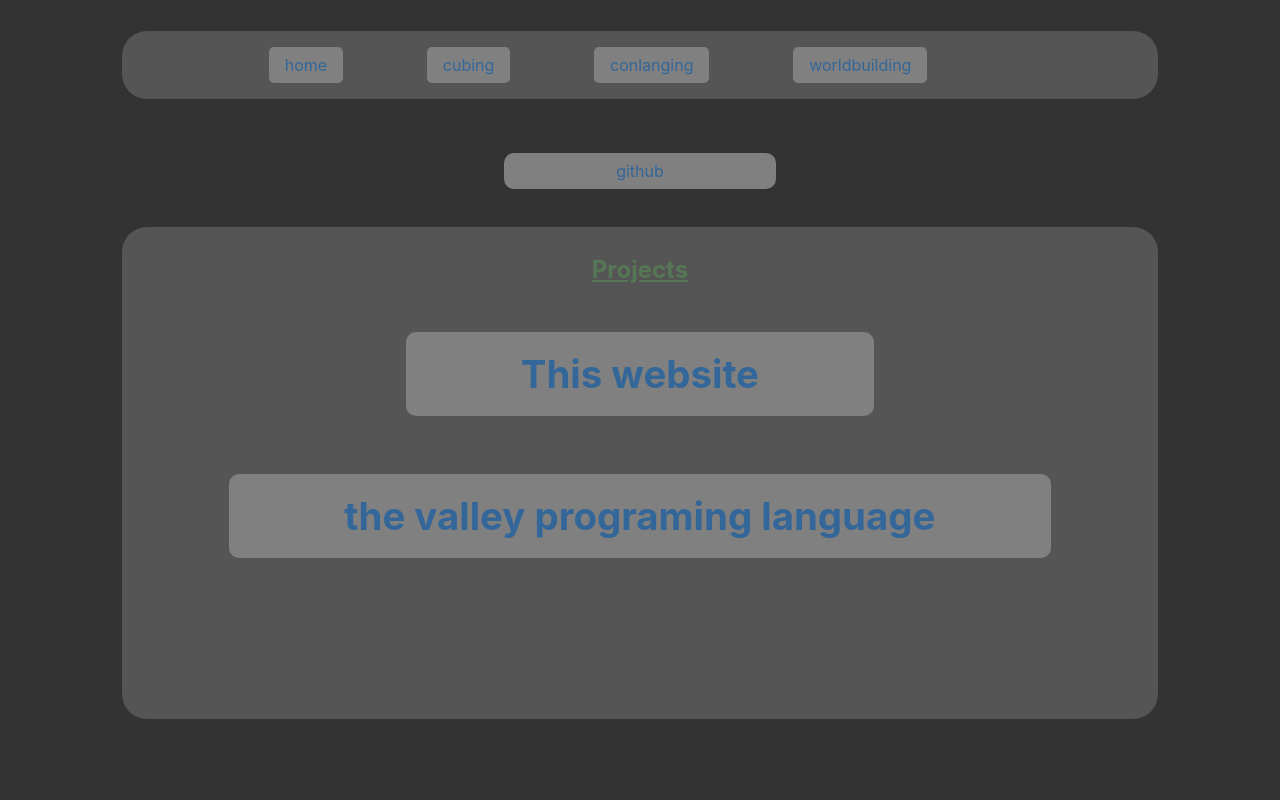
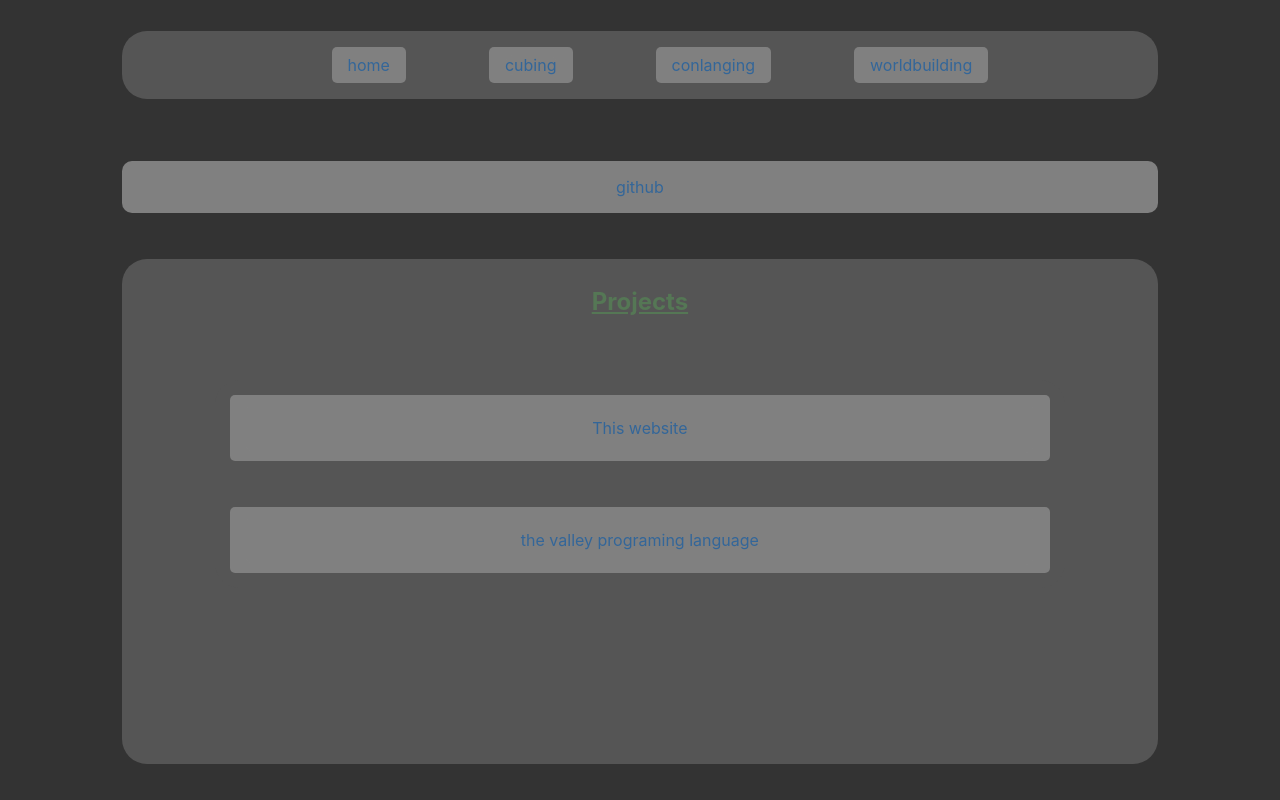
Before and after one commit to zimlit/zimlit.com-react, a React (Create React App) app: page /coding in a window 1280 px wide. Built offline with nearby package versions, Linux system fonts and the light colour scheme; the HTML template or start-up script is replaced by a standard one.

Commit message:
centering fixes

```diff
--- a/src/App.css
+++ b/src/App.css
@@ -10,7 +10,8 @@ ul {
     list-style: none;
     text-align: center;
     background-color: #555;
-    padding: 1em;
+    padding-top: 1em;
+		padding-bottom: 1em;
     border-radius: 25px;
 }
 
@@ -22,7 +23,16 @@ li {
     padding-right: 1em;
     padding-left: 1em;
     border-radius: 5px;
-		margin-right: 8.33%;
+
+}
+
+.header {
+	margin-right: 8.33%;
+}
+
+.header-f {
+	margin-left: 8.33%;
+	margin-right: 8.33%;
 }
 
 .cat-list {
--- a/src/coding.css
+++ b/src/coding.css
@@ -4,9 +4,10 @@
 }
 
 .github-button {
-    padding: 0.5em;
-
+    padding: 1em;
+		display: inline-block;
 		padding-left: 7em;
 		padding-right: 7em;
-    background-color: #555555;
+    background-color: gray;
+		width: 100%;
 }
--- a/src/coding.js
+++ b/src/coding.js
@@ -6,11 +6,14 @@ function Coding() {
 		<div>
 			<Header value={["home", "cubing", "conlanging", "worldbuilding"]}/>
 			<div class="row">
-				<div class="col-12">
+				<div class="col-1"/>
+				<div class="col-10">
 					<p class="github">
 						<a class="github-button" href="https:/github.com/zimlit">github</a>
 					</p>
 				</div>
+
+				<div class="col-1"/>
 			</div>
 			<div class="row">
 				<div class="col-1"/>
@@ -19,15 +22,20 @@ function Coding() {
 						<h1 class="label">
                 Projects
             </h1>
-            <h2 class="cat-button">
-                <a class="cat-button" href="https:/github.com/zimlit/zimlit.com-react">This website</a>
-            </h2>
-            <h2>
-								<a class="cat-button" href="https:/github.com/zimlit/valley">the valley programing language</a>
-            </h2>
-            <h2>
-
-            </h2>
+						<div class="row">
+							<div class="col-1"/>
+								<ul class="col-10">
+            			<li class="row">
+               		 <a class="col-12" href="https:/github.com/zimlit/zimlit.com-react">This website</a>
+            			</li>
+									<li style={{background: "transparent"}} class="row">
+										<div class="col-12"/>
+									</li>
+            			<li class="row">
+										<a class="col-12" href="https:/github.com/zimlit/valley">the valley programing language</a>
+            			</li>
+								</ul>
+							</div>
 					</section>
 				</div>
 				<div class="col-1"/>
--- a/src/header.js
+++ b/src/header.js
@@ -14,7 +14,7 @@ class Header extends React.Component {
 	}
 
 	render() {
-
+		let x = 1;
 		return (
 			<div class="row">
 				<div class="col-1"/>
@@ -23,11 +23,20 @@ class Header extends React.Component {
     					<ul>
 								{
 									this.props.value.map(function(val) {
-										return (
-											<li key={val}>
-												<Link to={val === "home" ? "/" : "/" + val}>{val}</Link>
-											</li>
-										);
+										if (x === 1) {
+											x += 1;
+											return (
+												<li class="header-f" key={val}>
+													<Link to={val === "home" ? "/" : "/" + val}>{val}</Link>
+												</li>
+											);
+										} else {
+											return (
+												<li class="header" key={val}>
+													<Link to={val === "home" ? "/" : "/" + val}>{val}</Link>
+												</li>
+											);
+										}
 									})
 								}
 							</ul>
```
